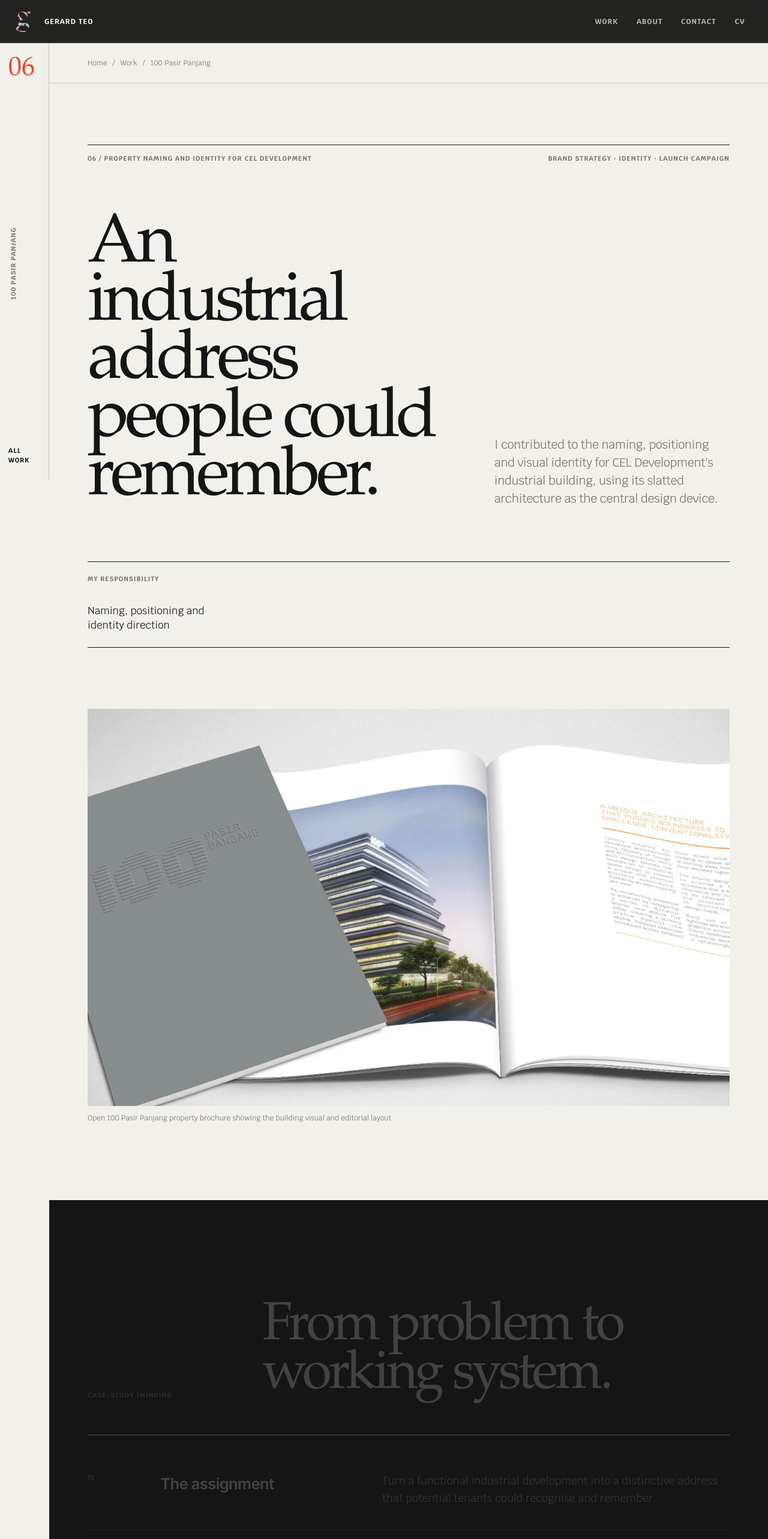
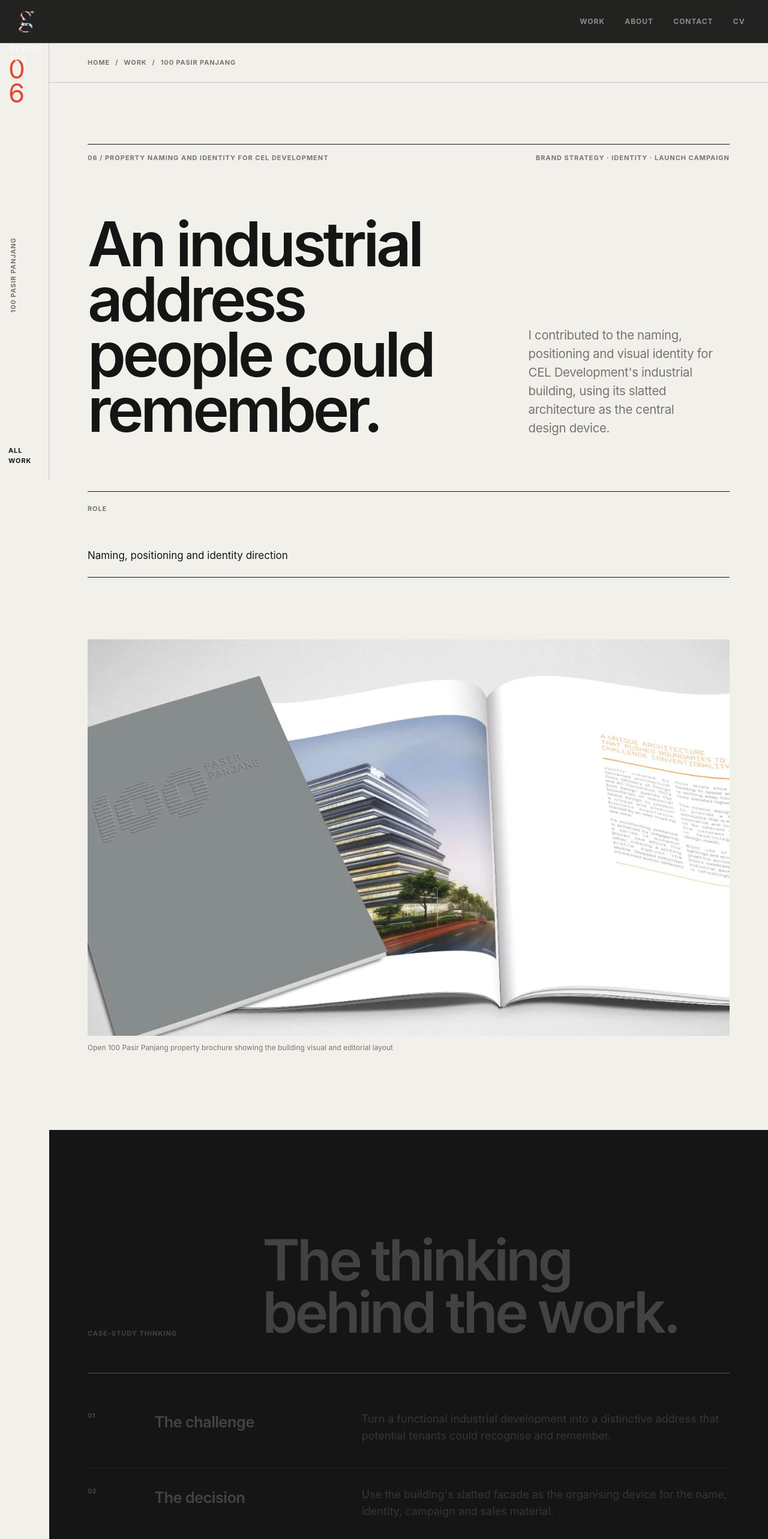
Before and after one commit to doesdesignwork/portfolio, a Next.js app: page /work/100-pasir-panjang-property-branding/ in a window 1280 px wide. Shown: the top 2566 px of the page at 60% size. Built offline with nearby package versions, Linux system fonts and the light colour scheme; no server answers.

Commit message:
Remove repeated case-study content and align templates

```diff
--- a/app/work/[slug]/page.tsx
+++ b/app/work/[slug]/page.tsx
@@ -123,17 +123,21 @@ export default async function ProjectPage({ params }: ProjectPageProps) {
   };
 
   return (
-    <div className={styles.page}>
+    <div className={`${styles.page} site-page site-page--project`}>
       <a className={styles.skipLink} href="#case-study">Skip to case study</a>
 
-      <header className={styles.header}>
-        <Link className={styles.brand} href="/" aria-label="Gerard Teo, portfolio home">
+      <header className={`${styles.header} brand-header`}>
+        <Link
+          className={`${styles.brand} brand-wordmark`}
+          href="/"
+          aria-label="Gerard Teo, portfolio home"
+        >
           <Image
             src="/assets/g-image.webp"
             alt=""
             width={640}
             height={640}
-            sizes="46px"
+            sizes="48px"
             priority
           />
           <span>Gerard Teo</span>
@@ -146,14 +150,14 @@ export default async function ProjectPage({ params }: ProjectPageProps) {
         </nav>
       </header>
 
-      <aside className={styles.margin} aria-label="Case-study index">
+      <aside className={`${styles.margin} brand-project-margin`} aria-label="Case-study index">
         <span>{project.number}</span>
         <p>{project.client}</p>
         <Link href="/#work">All work</Link>
       </aside>
 
       <main id="case-study">
-        <nav className={styles.breadcrumb} aria-label="Breadcrumb">
+        <nav className={`${styles.breadcrumb} brand-breadcrumb`} aria-label="Breadcrumb">
           <Link href="/">Home</Link>
           <span>/</span>
           <Link href="/#work">Work</Link>
@@ -162,20 +166,20 @@ export default async function ProjectPage({ params }: ProjectPageProps) {
         </nav>
 
         <article>
-          <header className={styles.hero}>
+          <header className={`${styles.hero} brand-project-hero`}>
             <div className={styles.heroMeta}>
               <p>{project.number} / {project.context}</p>
               <p>{project.discipline}</p>
             </div>
 
-            <div className={styles.heroTitle}>
+            <div className={`${styles.heroTitle} brand-project-title`}>
               <h1>{project.title}</h1>
               <p>{project.summary}</p>
             </div>
 
-            <dl className={styles.facts}>
+            <dl className={`${styles.facts} brand-project-facts`}>
               <div>
-                <dt>My responsibility</dt>
+                <dt>Role</dt>
                 <dd>{project.role}</dd>
               </div>
               {project.credit && (
@@ -205,35 +209,30 @@ export default async function ProjectPage({ params }: ProjectPageProps) {
             <figcaption>{project.imageAlts[0] ?? project.alt}</figcaption>
           </figure>
 
-          <section className={styles.story} aria-labelledby="case-thinking">
+          <section className={`${styles.story} brand-project-story`} aria-labelledby="case-thinking">
             <header>
               <p>Case-study thinking</p>
-              <h2 id="case-thinking">From problem to working system.</h2>
+              <h2 id="case-thinking">The thinking behind the work.</h2>
             </header>
 
-            <div className={styles.storyFields}>
+            <div className={`${styles.storyFields} brand-story-fields`}>
               <section>
                 <span>01</span>
-                <h3>The assignment</h3>
+                <h3>The challenge</h3>
                 <p>{project.challenge}</p>
               </section>
               <section>
                 <span>02</span>
-                <h3>My responsibility</h3>
-                <p>{project.role}</p>
+                <h3>The decision</h3>
+                <p>{project.approach}</p>
               </section>
               <section>
                 <span>03</span>
-                <h3>The strategic decision</h3>
-                <p>{project.approach}</p>
-              </section>
-              <section>
-                <span>04</span>
                 <h3>The system</h3>
                 <p>{project.deliverables}</p>
               </section>
               <section>
-                <span>05</span>
+                <span>04</span>
                 <h3>The outcome</h3>
                 <p>{project.outcome}</p>
               </section>
@@ -241,10 +240,10 @@ export default async function ProjectPage({ params }: ProjectPageProps) {
           </section>
 
           {project.images.length > 1 && (
-            <section className={styles.gallery} aria-labelledby="work-shown-title">
+            <section className={`${styles.gallery} brand-project-gallery`} aria-labelledby="work-shown-title">
               <header>
-                <p>Work in use / {project.images.length - 1} additional view{project.images.length === 2 ? "" : "s"}</p>
-                <h2 id="work-shown-title">The system, carried through.</h2>
+                <p>Applications / {project.images.length - 1} additional view{project.images.length === 2 ? "" : "s"}</p>
+                <h2 id="work-shown-title">The system in use.</h2>
               </header>
 
               <div className={styles.imageGrid}>
@@ -271,7 +270,10 @@ export default async function ProjectPage({ params }: ProjectPageProps) {
           )}
 
           {relatedServices.length > 0 && (
-            <nav className={styles.relatedServices} aria-label="Related expertise">
+            <nav
+              className={`${styles.relatedServices} brand-related-services`}
+              aria-label="Related expertise"
+            >
               <p>Related expertise</p>
               <div>
                 {relatedServices.map((service) => (
@@ -284,7 +286,7 @@ export default async function ProjectPage({ params }: ProjectPageProps) {
             </nav>
           )}
 
-          <nav className={styles.projectNav} aria-label="Other case studies">
+          <nav className={`${styles.projectNav} brand-project-nav`} aria-label="Other case studies">
             <Link href={`/work/${previous.slug}/`}>
               <small>Previous case study</small>
               <strong>{previous.client}</strong>
@@ -298,9 +300,9 @@ export default async function ProjectPage({ params }: ProjectPageProps) {
           </nav>
         </article>
 
-        <section className={styles.cta}>
-          <p>Have a role?</p>
-          <h2>Or a brief worth solving?</h2>
+        <section className={`${styles.cta} brand-cta brand-cta--signal`}>
+          <p>Planning the next project?</p>
+          <h2>Bring the problem. I’ll help build the system.</h2>
           <a href="mailto:g@doesdesignwork.com">Email Gerard ↗</a>
         </section>
       </main>
```
